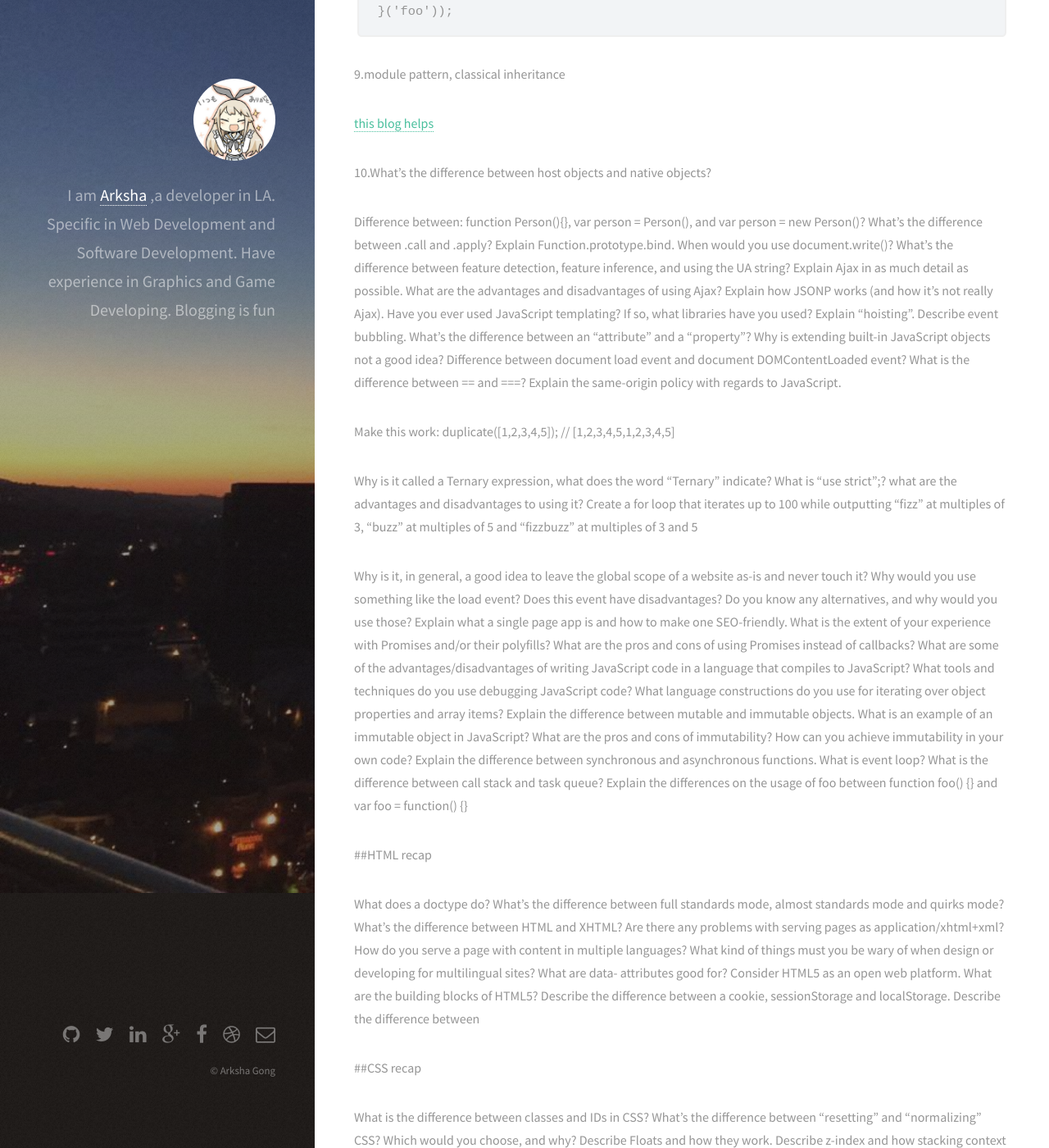
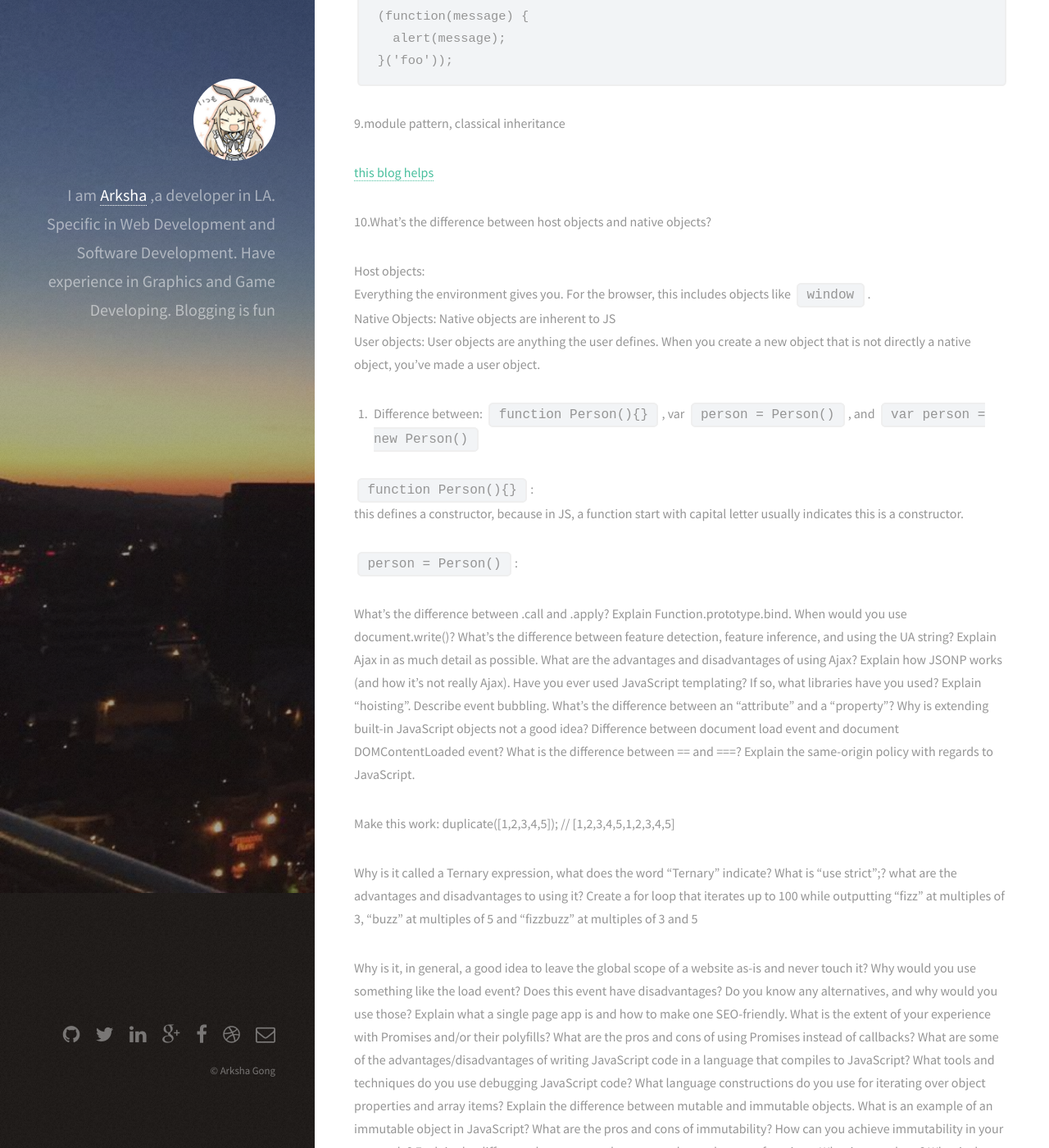
Before and after one commit to arksha/arksha.github.io, a Jekyll site: the page built from _posts/2016-03-21-blogbuildup.markdown, in a window 1280 px wide and 1400 px high, scrolled down 6224 px. Shown: the whole window at 82% size. Built offline with Jekyll 4.4.1, drawn with Linux system fonts in a browser that asks for light colours; some of the changed text lies outside the part shown.

Commit message:
add js question 10-11

```diff
--- a/_posts/2016-03-21-blogbuildup.markdown
+++ b/_posts/2016-03-21-blogbuildup.markdown
@@ -36,6 +36,8 @@ categories: web
 update 4/10/2016
 ---
 ##JS Recape
+
+[reference for this interview questions](http://lucybain.com/blog/tags/interview-questions/)
 
 1.js event delegation
 
@@ -195,7 +197,20 @@ Another way to write the previous example and get the same result:
 
 10.What's the difference between host objects and native objects?
 
-Difference between: function Person(){}, var person = Person(), and var person = new Person()?
+Host objects:
+  Everything the environment gives you. For the browser, this includes objects like `window`.
+Native Objects:
+  Native objects are inherent to JS
+User objects:
+	User objects are anything the user defines. When you create a new object that is not directly a native object, you've made a user object.
+
+11. Difference between: `function Person(){}`, var `person = Person()`, and `var person = new Person()`
+
+`function Person(){}`:
+this defines a constructor, because in JS, a function start with capital letter usually indicates this is a constructor.
+
+`person = Person()`:
+
 What's the difference between .call and .apply?
 Explain Function.prototype.bind.
 When would you use document.write()?
```
Also changed, not shown: 2 other files.
